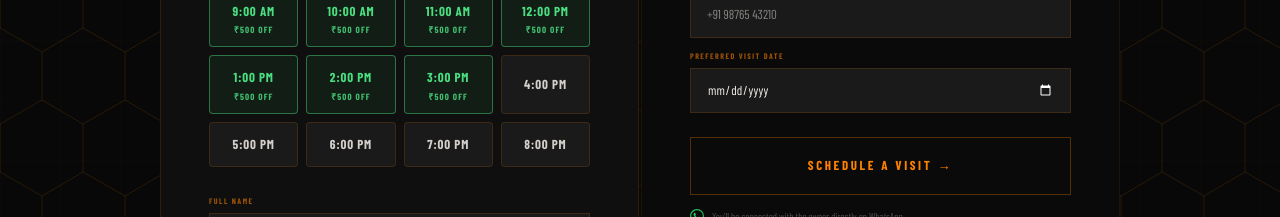
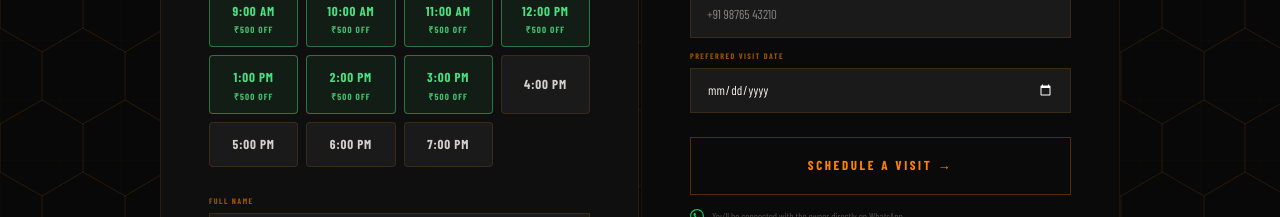
Before and after one commit to afreenahmed1419/healthifygym, a Next.js app: page /memberships in a window 1280 px wide. Shown: the part 4220-4437 px from the top of the page. Built offline with nearby package versions, Linux system fonts and the light colour scheme; no server answers; a web font is replaced by a local one.

Commit message:
Remove 8:00 PM slot from Port Blair branch
Co-Authored-By: Claude Sonnet 4.6 <noreply@anthropic.com>

```diff
--- a/app/memberships/page.tsx
+++ b/app/memberships/page.tsx
@@ -380,7 +380,7 @@ type BranchId = typeof BRANCHES[number]["id"];
 const BRANCH_SLOTS: Record<BranchId, string[]> = {
   portblair: [
     "5:00 AM", "6:00 AM", "7:00 AM", "8:00 AM", "9:00 AM", "10:00 AM", "11:00 AM",
-    "12:00 PM", "1:00 PM", "2:00 PM", "3:00 PM", "4:00 PM", "5:00 PM", "6:00 PM", "7:00 PM", "8:00 PM",
+    "12:00 PM", "1:00 PM", "2:00 PM", "3:00 PM", "4:00 PM", "5:00 PM", "6:00 PM", "7:00 PM",
   ],
   bambooflat: [
     "6:00 AM", "7:00 AM", "8:00 AM", "9:00 AM", "10:00 AM", "11:00 AM",
```
